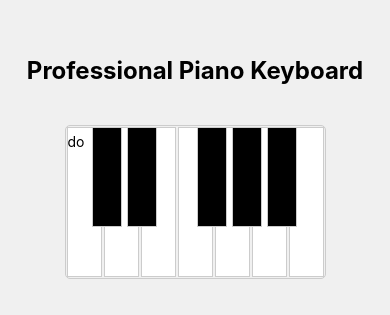
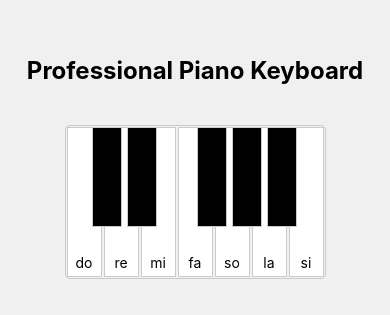
Before and after one commit to anson2004/music-app, a React Native app: screen / in a window 390 px wide. Shown: the part 255-570 px from the top of the page. Built offline with nearby package versions, Linux system fonts and the light colour scheme.

Commit message:
align key text under bottom

```diff
--- a/component/Piano.tsx
+++ b/component/Piano.tsx
@@ -1,8 +1,6 @@
 import { View, TouchableOpacity, StyleSheet, Text } from "react-native";
 
 const Piano: React.FC = () => {
-
-
   return (
     <View style={styles.piano}>
       <TouchableOpacity key={`white-do`} style={[styles.key, styles.whiteKey]}>
@@ -12,47 +10,40 @@ const Piano: React.FC = () => {
         key={`black-do-half`}
         style={[styles.key, styles.blackKey, { left: 25 }]}
       />
-      <TouchableOpacity
-        key={`white-re`}
-        style={[styles.key, styles.whiteKey]}
-      />
+      <TouchableOpacity key={`white-re`} style={[styles.key, styles.whiteKey]}>
+        <Text style={styles.keyLabel}>re</Text>
+      </TouchableOpacity>
       <TouchableOpacity
         key={`black-re-half`}
-        style={[styles.key, styles.blackKey, { left: 35 +25 }]}
+        style={[styles.key, styles.blackKey, { left: 35 + 25 }]}
       />
-
-      <TouchableOpacity
-        key={`white-mi`}
-        style={[styles.key, styles.whiteKey]}
-      />
-       <TouchableOpacity
-        key={`white-fa`}
-        style={[styles.key, styles.whiteKey]}
-      />
+      <TouchableOpacity key={`white-mi`} style={[styles.key, styles.whiteKey]}>
+        <Text style={styles.keyLabel}>mi</Text>
+      </TouchableOpacity>
+      <TouchableOpacity key={`white-fa`} style={[styles.key, styles.whiteKey]}>
+        <Text style={styles.keyLabel}>fa</Text>
+      </TouchableOpacity>
       <TouchableOpacity
         key={`black-fa-half`}
-        style={[styles.key, styles.blackKey, { left: 3*35 +25 }]}
+        style={[styles.key, styles.blackKey, { left: 3 * 35 + 25 }]}
       />
-      <TouchableOpacity
-        key={`white-so`}
-        style={[styles.key, styles.whiteKey]}
-      />
+      <TouchableOpacity key={`white-so`} style={[styles.key, styles.whiteKey]}>
+        <Text style={styles.keyLabel}>so</Text>
+      </TouchableOpacity>
       <TouchableOpacity
         key={`black-so-half`}
-        style={[styles.key, styles.blackKey, { left: 4*35 +25 }]}
+        style={[styles.key, styles.blackKey, { left: 4 * 35 + 25 }]}
       />
-        <TouchableOpacity
-        key={`white-la`}
-        style={[styles.key, styles.whiteKey]}
-      />
+      <TouchableOpacity key={`white-la`} style={[styles.key, styles.whiteKey]}>
+        <Text style={styles.keyLabel}>la</Text>
+      </TouchableOpacity>
       <TouchableOpacity
         key={`black-la-half`}
-        style={[styles.key, styles.blackKey, { left: 5*35 +25 }]}
+        style={[styles.key, styles.blackKey, { left: 5 * 35 + 25 }]}
       />
-       <TouchableOpacity
-        key={`white-si`}
-        style={[styles.key, styles.whiteKey]}
-      />
+      <TouchableOpacity key={`white-si`} style={[styles.key, styles.whiteKey]}>
+        <Text style={styles.keyLabel}>si</Text>
+      </TouchableOpacity>
     </View>
   );
 };
@@ -72,6 +63,8 @@ const styles = StyleSheet.create({
     margin: 1,
     borderWidth: 1,
     borderColor: "#ccc",
+    justifyContent: "flex-end",
+    alignItems: "center",
   },
   whiteKey: {
     width: 35,
@@ -86,7 +79,7 @@ const styles = StyleSheet.create({
   },
   keyLabel: {
     color: "#000",
-        marginTop: 5,
+    marginBottom: 5,
   },
 });
 
```
Lines whose indentation alone changed are shown as unchanged.
